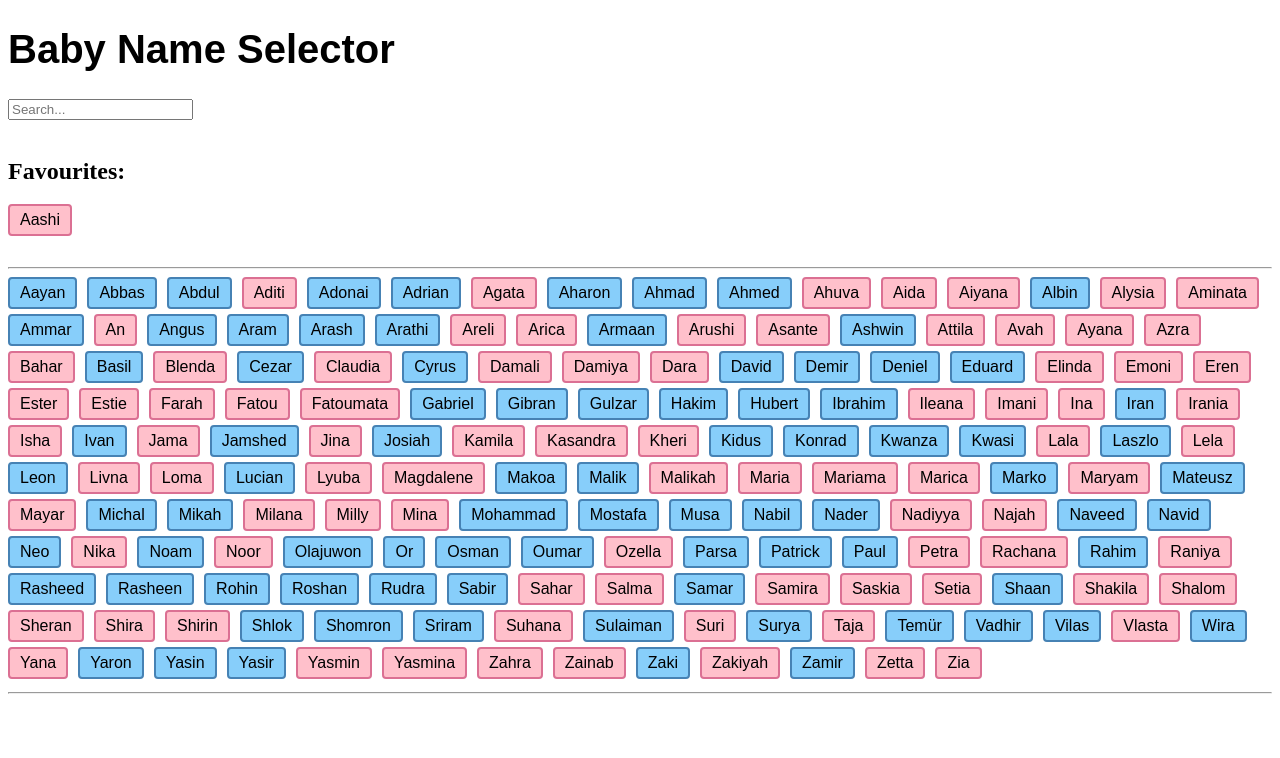
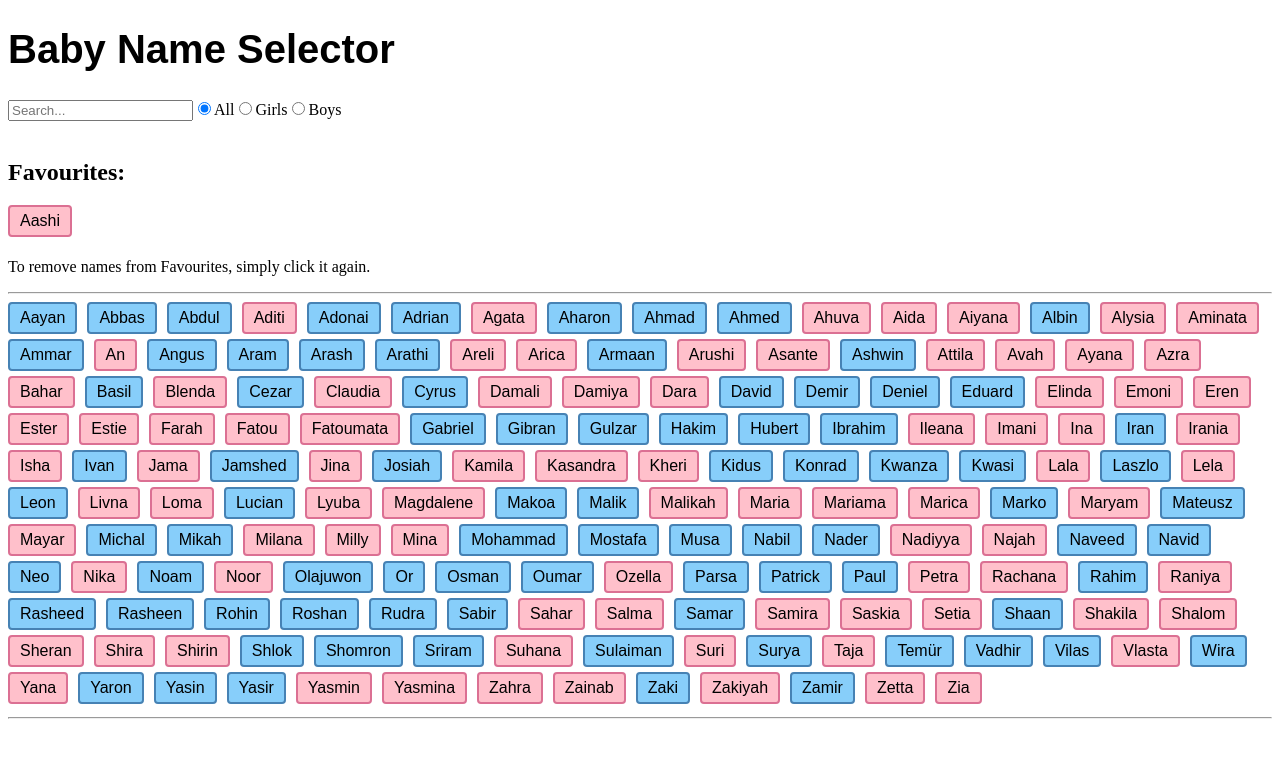
Before and after one commit to nchumphot/baby-names-react, a React (Create React App) app: page / in a window 1280 px wide. Both pictures are taken after a click on the button "Aashi". Shown: the top 758 px of the page. Built offline with nearby package versions, Linux system fonts and the light colour scheme.

Commit message:
Added sex filter radio buttons

```diff
--- a/src/components/MainContent.tsx
+++ b/src/components/MainContent.tsx
@@ -10,6 +10,8 @@ interface IBabyName {
 export function MainContent(): JSX.Element {
   const [search, setSearch] = useState<string>("");
   const [favourites, setFavourites] = useState<IBabyName[]>([]);
+  const [sexFilter, setSexFilter] = useState<string>("All");
+  const sexFilterOptions = ["All", "Girls", "Boys"];
 
   // Sort baby names alphabetically
   const allBabyNames = unsortedBabyNames.sort((a, b) =>
@@ -65,10 +67,27 @@ export function MainContent(): JSX.Element {
     );
   };
 
+  const radioButton = (item: string): JSX.Element => {
+    return (
+      <>
+        <input
+          type="radio"
+          name="sex-filter"
+          value={item}
+          id={item}
+          checked={sexFilter === item}
+          onChange={(e) => setSexFilter(e.target.value)}
+        />
+        <label htmlFor={item}>{item}</label>
+      </>
+    );
+  };
+
   return (
     <>
       <h1>Baby Name Selector</h1>
       <SearchBar />
+      {sexFilterOptions.map(radioButton)}
       <br />
       <br />
       {favourites.length === 0 ? (
@@ -81,8 +100,10 @@ export function MainContent(): JSX.Element {
           a.name.toLowerCase().localeCompare(b.name.toLowerCase())
         )
         .map(FavouriteButton)}
-      <br />
-      {favourites.length !== 0 && <br />}
+      {favourites.length !== 0 && (
+        <p>To remove names from Favourites, simply click it again.</p>
+      )}
+      {favourites.length === 0 && <br />}
       <hr />
       {allBabyNames
         .filter((item) => {
@@ -99,6 +120,18 @@ export function MainContent(): JSX.Element {
           // do not show favourite names
           return !favourites.includes(item) && item;
         })
+        .filter((item) => {
+          // filter by sex
+          if (sexFilter === "All") {
+            return item;
+          } else if (sexFilter === "Girls") {
+            return item.sex.toLowerCase() === "f" && item;
+          } else if (sexFilter === "Boys") {
+            return item.sex.toLowerCase() === "m" && item;
+          } else {
+            return null;
+          }
+        })
         .map(BabyNameButton)}
       <hr />
     </>
```
